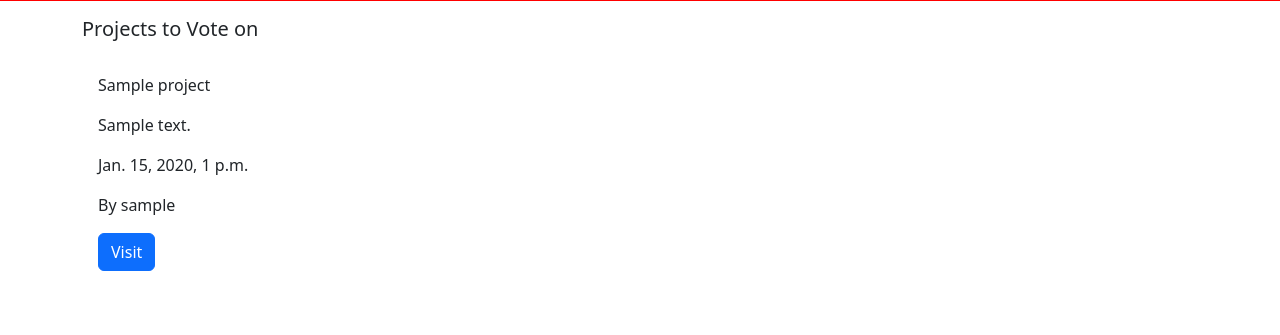
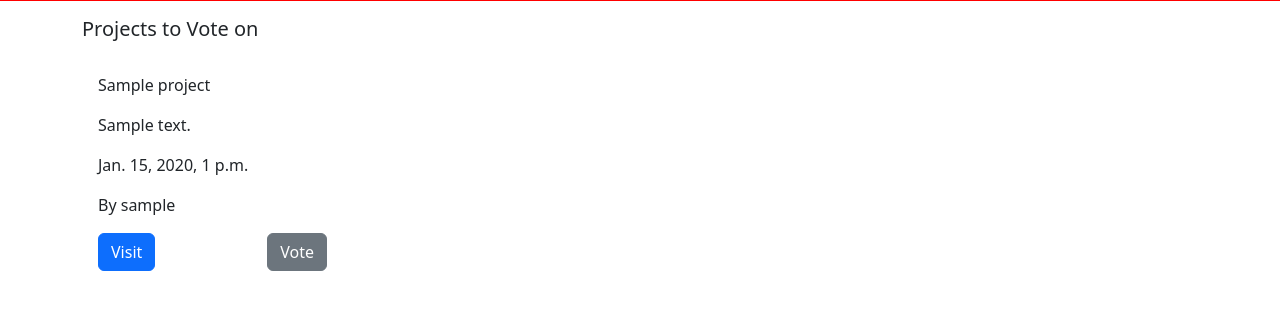
Before and after one commit to githaefrancis/awwwards-pro, a Django app: page / in a window 1280 px wide. Shown: the part 655-990 px from the top of the page. Run offline with Django 4.2, Linux system fonts and the light colour scheme; tables that the repository leaves empty hold one stand-in row (values such as "Sample post"); some libraries are stand-ins or nearby versions.

Commit message:
display action buttons for each project card

```diff
--- a/templates/index.html
+++ b/templates/index.html
@@ -83,7 +83,11 @@
         <p>{{project.description}}</p>
         <p>{{project.created_at}}</p>
         <p>By {{project.user.username}}</p>
+        <div class="d-flex justify-content-between">
         <a href="{{project.url}}" target="_blank" class="btn btn-primary">Visit</a>
+        <a href="" target="_blank" class="btn btn-secondary">Vote</a>
+
+         </div>
       </div>
     </div>
 
```
